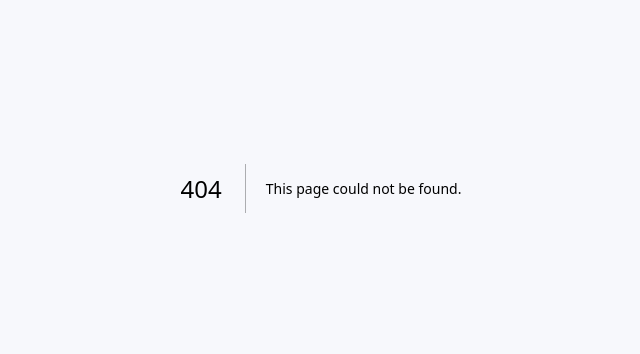
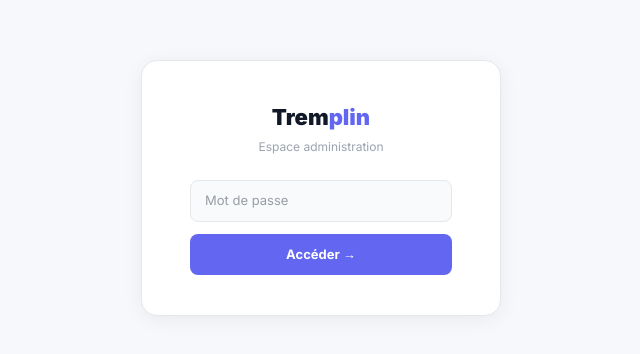
Before and after one commit to louiseheraud/presentation, a Next.js app: page /admin/login in a window 1280 px wide. Before the commit this address had no page. Shown: the part 212-566 px from the top of the page, without its empty margins (319-959 px from the left). Built offline with nearby package versions, Linux system fonts and the light colour scheme.

Commit message:
feat: add admin login page

```diff
--- /dev/null
+++ b/app/admin/login/page.tsx
@@ -0,0 +1,107 @@
+'use client'
+
+import { useState } from 'react'
+import { useRouter } from 'next/navigation'
+
+export default function LoginPage() {
+  const [password, setPassword] = useState('')
+  const [error, setError] = useState('')
+  const [loading, setLoading] = useState(false)
+  const router = useRouter()
+
+  async function handleSubmit(e: React.FormEvent) {
+    e.preventDefault()
+    setLoading(true)
+    setError('')
+
+    const res = await fetch('/api/admin/login', {
+      method: 'POST',
+      headers: { 'Content-Type': 'application/json' },
+      body: JSON.stringify({ password }),
+    })
+
+    if (res.ok) {
+      router.push('/admin/agent')
+    } else {
+      setError('Mot de passe incorrect')
+      setLoading(false)
+    }
+  }
+
+  return (
+    <div
+      style={{
+        display: 'flex',
+        alignItems: 'center',
+        justifyContent: 'center',
+        minHeight: '100vh',
+        background: '#f7f8fc',
+      }}
+    >
+      <div
+        style={{
+          background: 'white',
+          borderRadius: 16,
+          border: '1px solid #e5e7eb',
+          padding: '40px 48px',
+          width: 360,
+          textAlign: 'center',
+          boxShadow: '0 4px 20px rgba(0,0,0,.06)',
+        }}
+      >
+        <div
+          style={{ fontSize: 22, fontWeight: 900, color: '#111827', marginBottom: 4 }}
+        >
+          Trem<span style={{ color: '#6366f1' }}>plin</span>
+        </div>
+        <div style={{ fontSize: 12, color: '#9ca3af', marginBottom: 24 }}>
+          Espace administration
+        </div>
+        <form onSubmit={handleSubmit}>
+          <input
+            type="password"
+            value={password}
+            onChange={(e) => setPassword(e.target.value)}
+            placeholder="Mot de passe"
+            required
+            style={{
+              width: '100%',
+              border: '1px solid #e5e7eb',
+              borderRadius: 8,
+              padding: '10px 14px',
+              fontSize: 13,
+              color: '#374151',
+              marginBottom: 12,
+              background: '#f9fafb',
+              outline: 'none',
+              boxSizing: 'border-box',
+            }}
+          />
+          {error && (
+            <p style={{ color: '#dc2626', fontSize: 12, marginBottom: 10 }}>
+              {error}
+            </p>
+          )}
+          <button
+            type="submit"
+            disabled={loading}
+            style={{
+              width: '100%',
+              background: '#6366f1',
+              color: 'white',
+              fontSize: 13,
+              fontWeight: 700,
+              padding: 11,
+              borderRadius: 8,
+              border: 'none',
+              cursor: loading ? 'not-allowed' : 'pointer',
+              opacity: loading ? 0.7 : 1,
+            }}
+          >
+            {loading ? 'Connexion...' : 'Accéder →'}
+          </button>
+        </form>
+      </div>
+    </div>
+  )
+}
```
